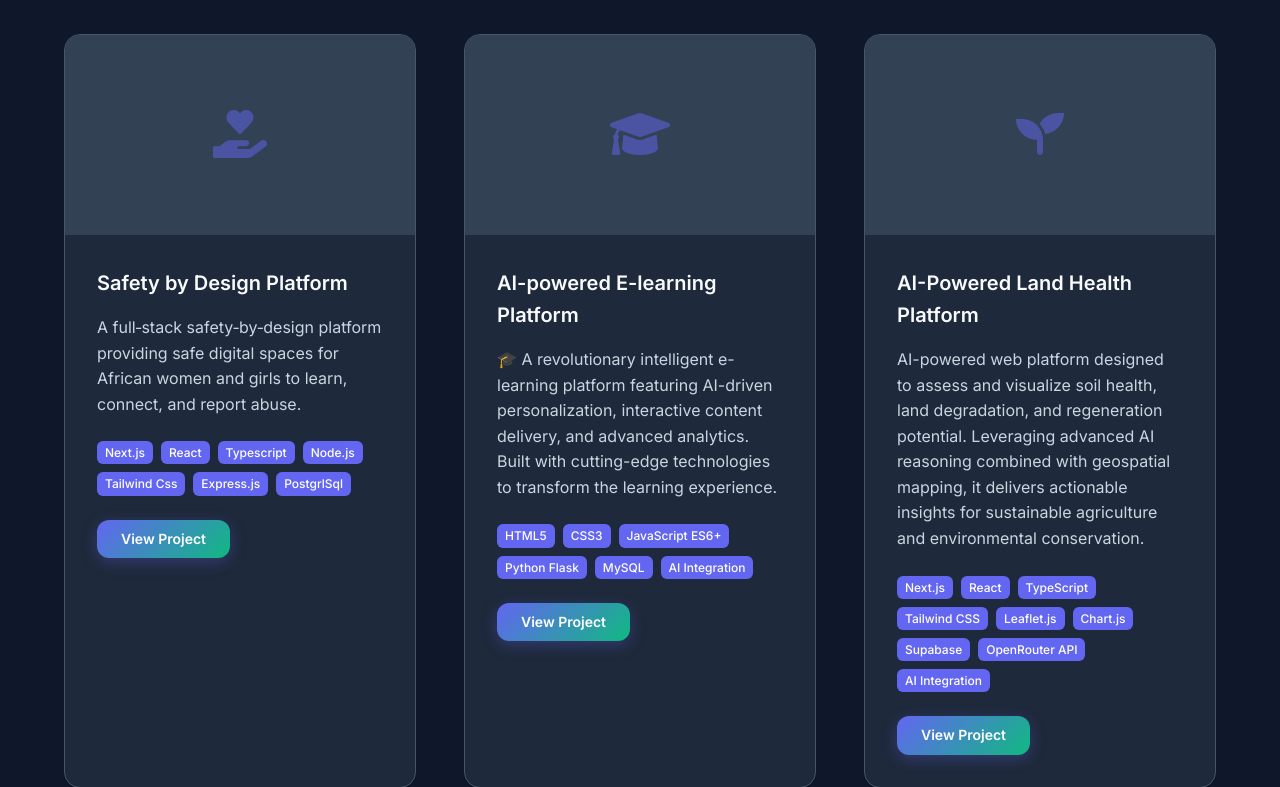
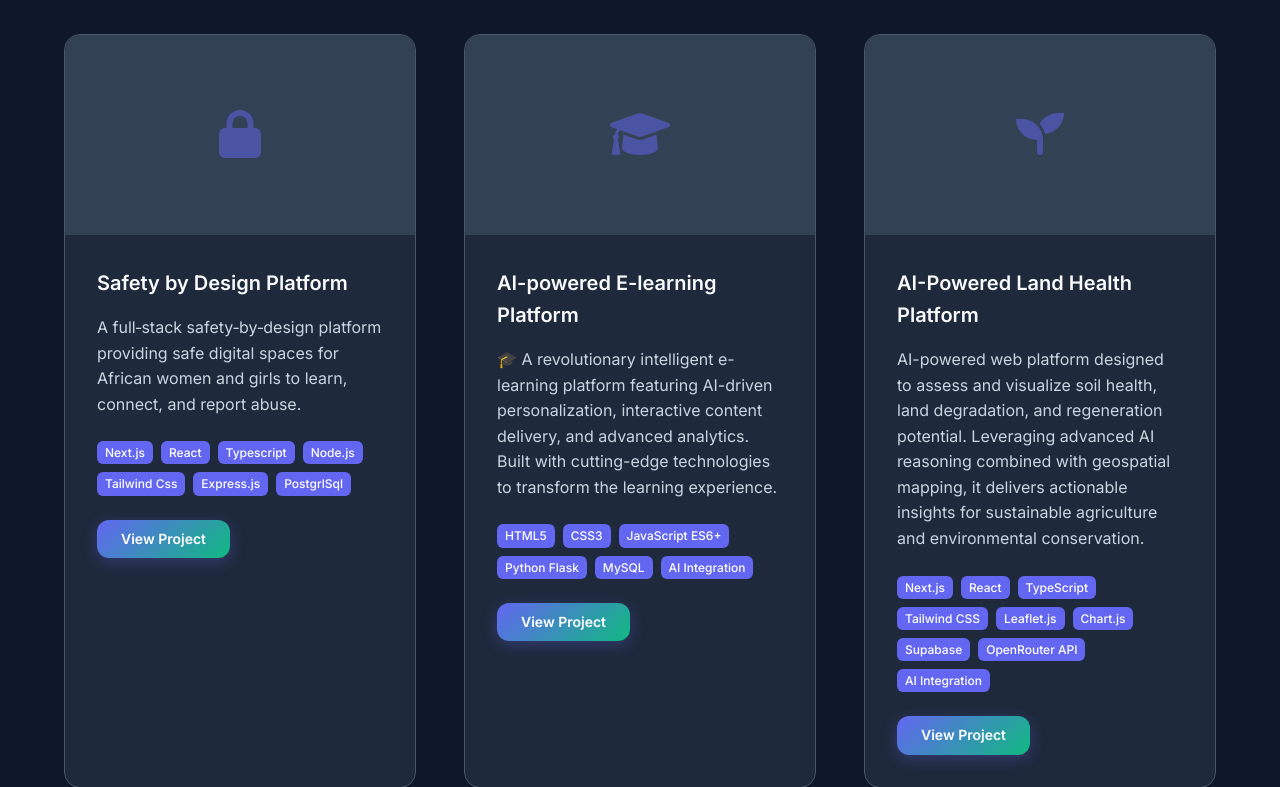
Before and after one commit to arusoftwaresolutions/my_portofolio, a Django app: page / in a window 1280 px wide. Shown: the part 2326-3113 px from the top of the page. Run offline with Django 4.2, Linux system fonts and the light colour scheme.

Commit message:
Replace heart icon with lock icon in project card

```diff
--- a/templates/index.html
+++ b/templates/index.html
@@ -160,7 +160,7 @@
                 <div class="project-card" data-aos="fade-up" data-aos-delay="100">
                     <div class="project-image">
                         <div class="project-placeholder">
-                            <i class="fas fa-hand-holding-heart"></i>
+                            <i class="fas fa-lock"></i>
 
                         </div>
                     </div>
```
